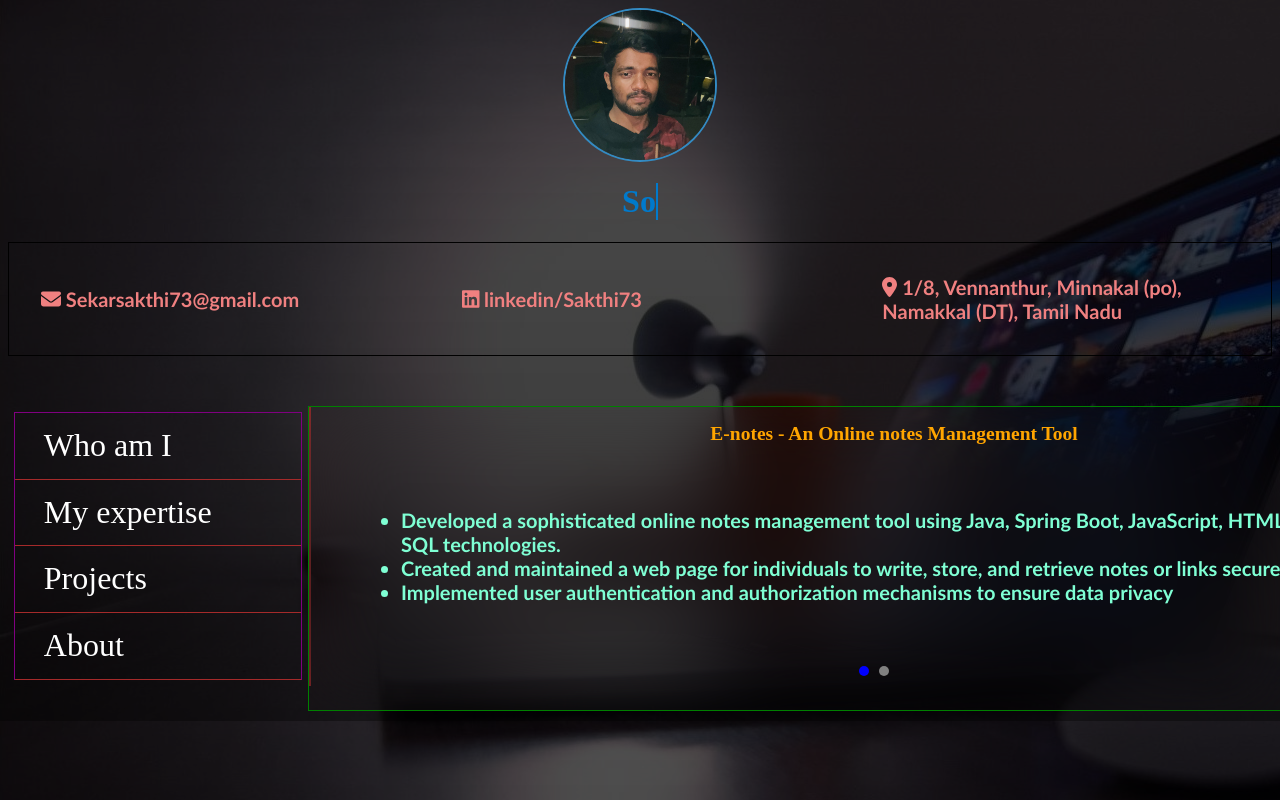
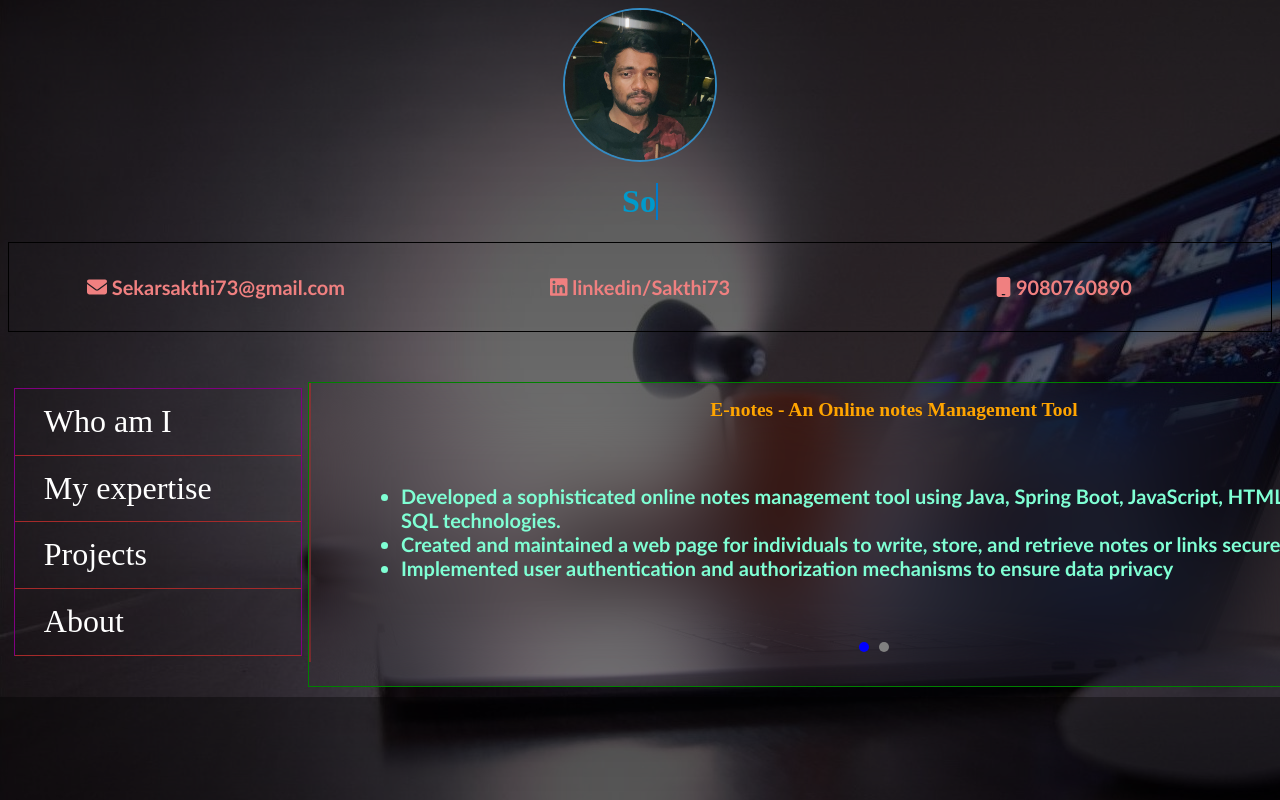
Before and after one commit to IcePrince7/port-folio, a React (Create React App) app: page /proj in a window 1280 px wide. Shown: the top 800 px of the page. Built offline with nearby package versions, Linux system fonts and the light colour scheme.

Commit message:
Added Mobile number, URLs and minor corrections

```diff
--- a/src/App.css
+++ b/src/App.css
@@ -1,5 +1,5 @@
  body {
-   background-image: linear-gradient(rgba(0, 0, 0, .690), rgba(0, 0, 0, 0.8)), url("/public/bg.jpg");
+   background-image: linear-gradient(rgba(0, 0, 0, .690), rgba(0, 0, 0, 0.5)), url("/public/bg.jpg");
  }
 
  .mainClass {
@@ -14,9 +14,8 @@
    justify-content: center;
   }
   .NameContainer h1{
-  border-right:3.5px solid green ;
   font-weight: bold;
-  color: #007acc;
+  color: #009acc;
   border-right: 2px solid #007acc;
   animation: blink 0.7s step-end infinite;
   font-weight: bold;
@@ -88,11 +87,15 @@
  .gridCont {
    display: grid;
    grid-template-columns: repeat(auto-fit, minmax(100px, 1fr));
-   align-items: center;
-   border: 1px solid black;
-   gap: 10px,
+    border: 1px solid black;
+   gap: 10px;
+   text-align: center;
  }
 
+ .gridCont a{
+  text-decoration: none;
+  color: inherit;
+ }
  .ComponentArena {
    border: 1px solid green;
    margin: 0px 40px 10px 300px;
--- a/src/App.js
+++ b/src/App.js
@@ -4,7 +4,7 @@ import Profile from "./prof";
 import Cont_maker from "./Contmaker";
 import { Link, BrowserRouter as Router, Routes, Route } from "react-router-dom";
 import { FontAwesomeIcon } from '@fortawesome/react-fontawesome';
-import { faEnvelope, faMapMarkerAlt } from '@fortawesome/free-solid-svg-icons';
+import { faEnvelope, faMapMarkerAlt, faMobile } from '@fortawesome/free-solid-svg-icons';
 import { faLinkedin } from '@fortawesome/free-brands-svg-icons';
 import WhoAmI from "./whoami";
 import Languages from "./MyExpertise";
@@ -55,25 +55,25 @@ function App() {
           <div className="gridCont">
             <Cont_maker
               toCreate={
-                <>
+                <a href="mailto:Sekarsakthi73@gmail.com">
                   <FontAwesomeIcon icon={faEnvelope} /> Sekarsakthi73@gmail.com
-                </>
+                </a>
               }
               tag="p"
             ></Cont_maker>
             <Cont_maker
               toCreate={
-                <>
+                <a href="https://www.linkedin.com/in/Sakthi73/" target="blank">
                   <FontAwesomeIcon icon={faLinkedin} /> linkedin/Sakthi73
-                </>
+                </a>
               }
               tag="p"
             ></Cont_maker>
             <Cont_maker
               toCreate={
-                <>
-                  <FontAwesomeIcon icon={faMapMarkerAlt} /> 1/8, Vennanthur, Minnakal (po), Namakkal (DT), Tamil Nadu
-                </>
+                <a href="https://wa.me/9080760890" target="blank">
+                  <FontAwesomeIcon icon={faMobile} /> 9080760890
+                </a>
               }
               tag="p"
             ></Cont_maker>
--- a/src/Contmaker.css
+++ b/src/Contmaker.css
@@ -5,6 +5,7 @@
      font-family: 'Trebuchet MS', 'Lucida Sans Unicode', 'Lucida Grande', 'Lucida Sans', Arial, sans-serif;
      margin: 2rem;
      color: lightcoral;
+     cursor: default;
  }
 
  h1 {
--- a/src/project.js
+++ b/src/project.js
@@ -9,6 +9,7 @@ function Project() {
         `Created and maintained a web page for individuals to write, store, and retrieve notes or links securely.`,
         `Implemented user authentication and authorization mechanisms to ensure data privacy`,
       ],
+      link:[`https://github.com/IcePrince7/enotes`]
     },
     {
       project_name: "IBook - Library Management Tool",
@@ -17,6 +18,7 @@ function Project() {
         `Designed and developed a web page for students to access library books, including Admin functionality.`,
         `Implemented services to enhance functionality and ensure seamless user experience.`,
       ],
+      link:[`https://github.com/IcePrince7/IBook-An-Online-Library-Management-Tool/`]
     },
   ];
 
@@ -52,7 +54,7 @@ function Project() {
             }}
           >
             <div style={{ textAlign: "center" }}>
-              <h2>{item.project_name}</h2>
+              <a href={item.link} target="blank" style={{textDecoration:"none",color:"inherit"}}><h2>{item.project_name}</h2></a>
             </div>
             <p>
               {item.usecase.map((subItem, subIndex) => (
--- a/src/whoami.css
+++ b/src/whoami.css
@@ -1,5 +1,8 @@
 .whoAmIContainer {
     padding: 20px;
+  }
+.whoAmIContainer li {
+    cursor: default;
   }
 
   .keywordsList {
--- a/src/whoami.js
+++ b/src/whoami.js
@@ -5,14 +5,14 @@ function WhoAmI() {
   const keywords = [
     "Dedicated Software Engineer",
     "Thorough grasp of the full software lifecycle",
-    "Motivated",
+    "Motivated ",
     "Dynamic and influential career",
     "Strong skill set",
     "Self-motivated",
-    "Forward-thinking organization",
+    "Looking forward-thinking organization",
     "Mutual progress",
     "Enthusiasm and knowledge",
-    "2.2 years of experience",
+    "2+ years of experience",
     "Ever-changing digital industry",
   ];
 
```
